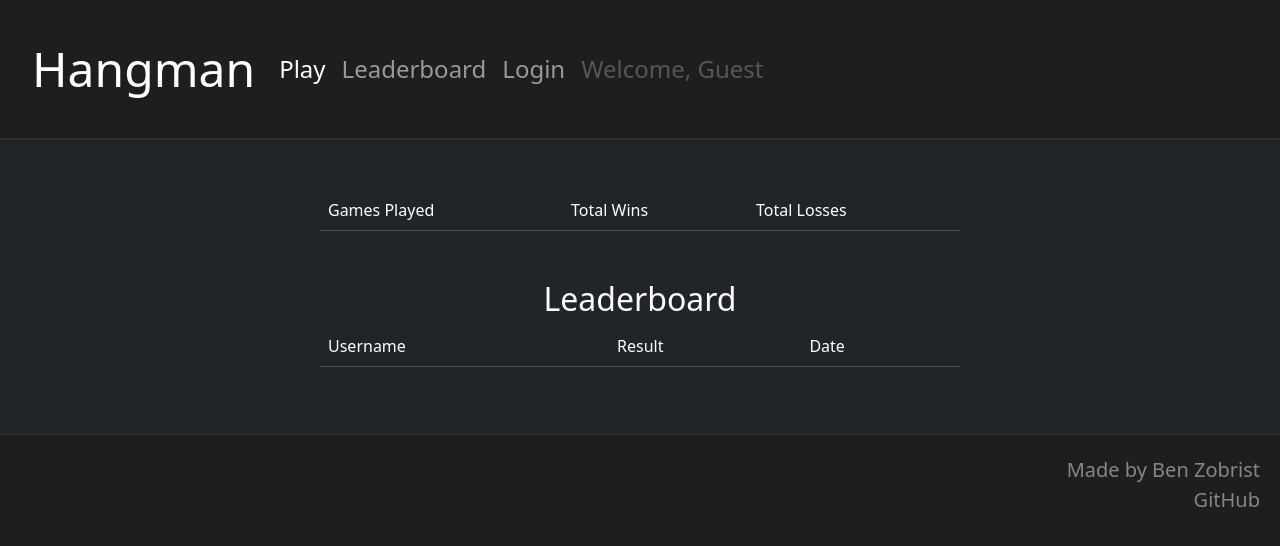
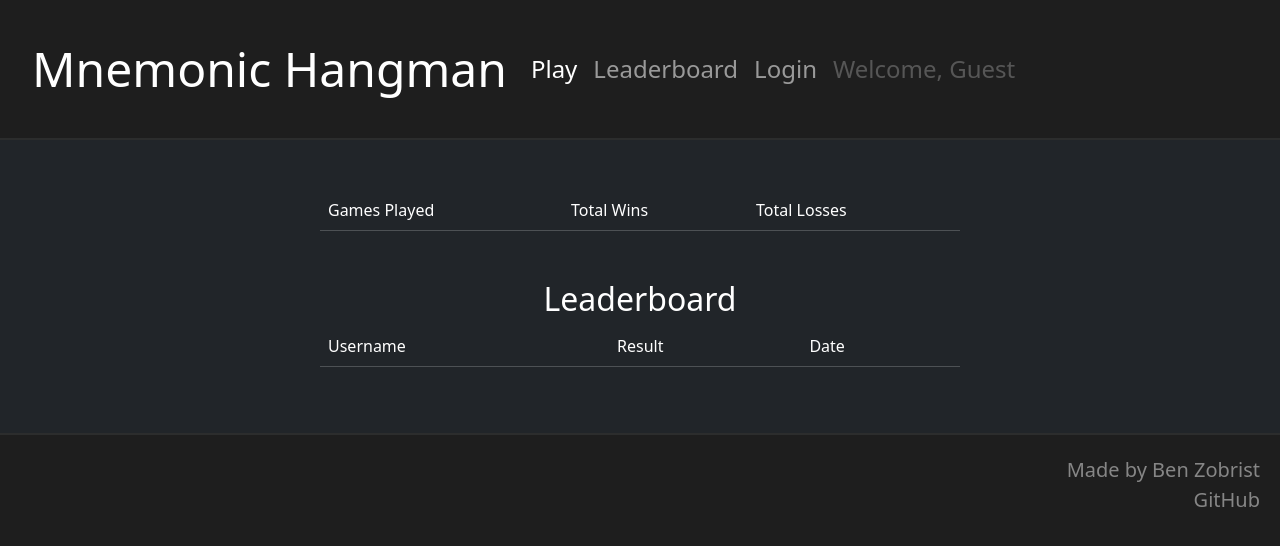
Before and after one commit to zobiejrz/startup, a website: page src/public/html/leaderboard.html in a window 1280 px wide. Drawn offline with nearby package versions, Linux system fonts and the light colour scheme; no server answers.

Commit message:
Fixed Name

```diff
--- a/src/public/html/leaderboard.html
+++ b/src/public/html/leaderboard.html
@@ -16,7 +16,7 @@
   <header>
     <nav class="navbar navbar-expand-lg navbar-dark">
       <div class="container-fluid">
-        <a class="navbar-brand" href="../index.html">Hangman</a>
+        <a class="navbar-brand" href="../index.html">Mnemonic Hangman</a>
         <button class="navbar-toggler" type="button" data-bs-toggle="collapse" data-bs-target="#navbarNavAltMarkup"
           aria-controls="navbarNavAltMarkup" aria-expanded="false" aria-label="Toggle navigation">
           <span class="navbar-toggler-icon"></span>
```
Also changed, not shown: src/public/html/login.html (+1 -1 lines), src/public/index.html (+1 -1 lines).
